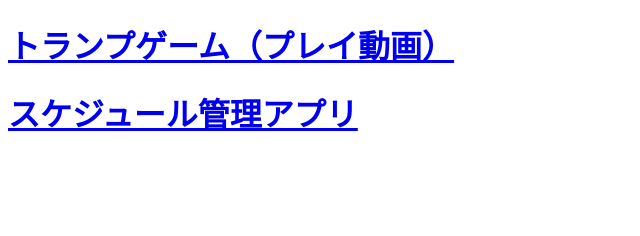
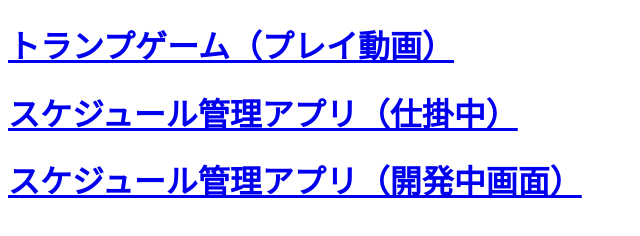
Before and after one commit to sho1131/Webapptest, a plain HTML site: page index.html in a window 1280 px wide. Shown: the whole page, without its empty margins (0-640 px from the left). Drawn offline with Linux system fonts and the light colour scheme.

Commit message:
indexの修正

```diff
--- a/index.html
+++ b/index.html
@@ -5,6 +5,7 @@
 </head>
 <body>
 <h1><a href="/Webapptest/HighAndLow.mp4">トランプゲーム（プレイ動画）</a></h1>
-<h1><a href="/Webapptest/WebTest/src/main/resources/templates/input">スケジュール管理アプリ</a></h1>
+<h1><a href="/Webapptest/WebTest/src/main/resources/templates/input">スケジュール管理アプリ（仕掛中）</a></h1>
+<h1><a href="/Webapptest/HighAndLow.mp4">スケジュール管理アプリ（開発中画面）</a></h1>
 </body>
 </html>
```
